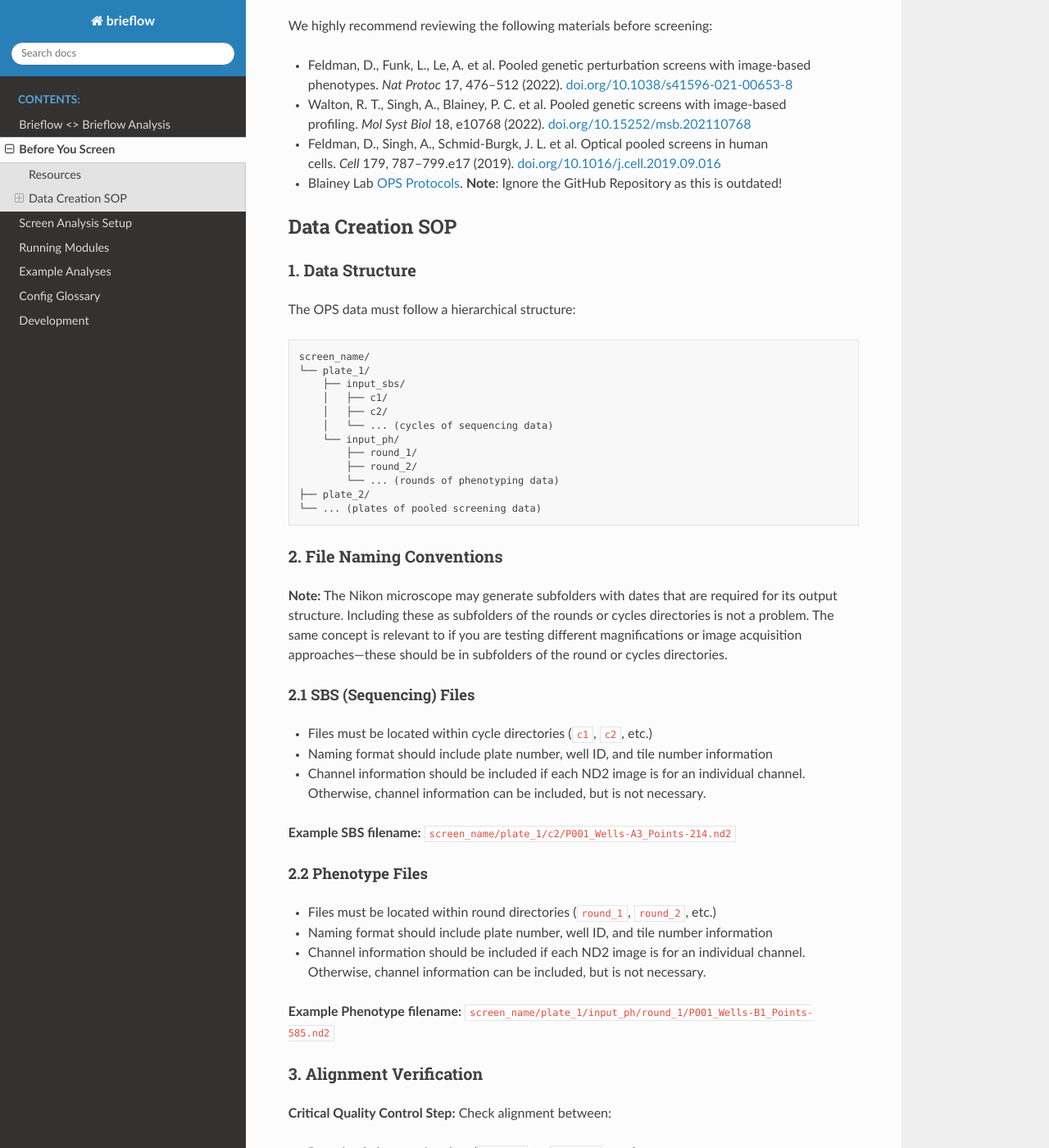
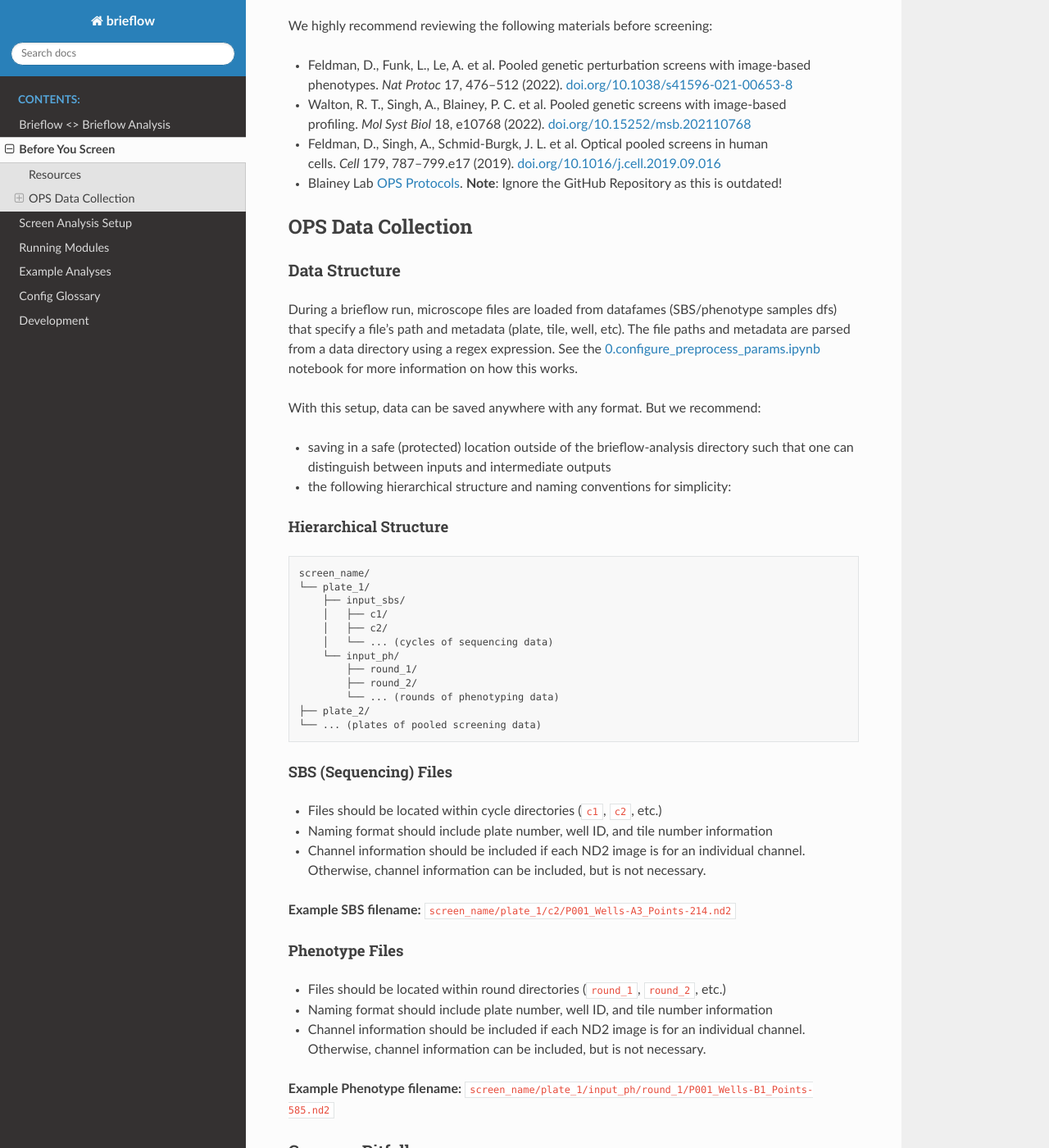
Before and after one commit to cheeseman-lab/brieflow, a Sphinx documentation site: the page built from docs/source/before_you_screen.md, in a window 1280 px wide and 1400 px high, scrolled down 196 px. Shown: the whole window at 82% size. Built offline with Sphinx 7.4.7 and the Read the Docs theme 3.1.0, drawn with Linux system fonts in a browser that asks for light colours; some of the changed text lies outside the part shown.

Commit message:
fix before you screen

````diff
--- a/brieflow_main_env.yml
+++ b/brieflow_main_env.yml
@@ -33,6 +33,7 @@ dependencies:
   - joblib
   - dill
   - xgboost=3.0.0
+  - ruff=0.11.9
   - pip:
       - -e .
       - stardist==0.9.1
--- a/docs/source/before_you_screen.md
+++ b/docs/source/before_you_screen.md
@@ -10,11 +10,19 @@ We highly recommend reviewing the following materials before screening:
 - Blainey Lab [OPS Protocols](https://blainey.mit.edu/protocols/).
 **Note**: Ignore the GitHub Repository as this is outdated!
 
-## Data Creation SOP
+## OPS Data Collection
 
-### 1. Data Structure
+### Data Structure
 
-The OPS data must follow a hierarchical structure:
+During a brieflow run, microscope files are loaded from datafames (SBS/phenotype samples dfs) that specify a file's path and metadata (plate, tile, well, etc).
+The file paths and metadata are parsed from a data directory using a regex expression.
+See the [0.configure_preprocess_params.ipynb](https://github.com/cheeseman-lab/brieflow-analysis/blob/main/analysis/0.configure_preprocess_params.ipynb) notebook for more information on how this works.
+
+With this setup, data can be saved anywhere with any format. But we recommend:
+- saving in a safe (protected) location outside of the brieflow-analysis directory such that one can distinguish between inputs and intermediate outputs
+- the following hierarchical structure and naming conventions for simplicity:
+
+#### Hierarchical Structure
 
 ```
 screen_name/
@@ -31,34 +39,30 @@ screen_name/
 └── ... (plates of pooled screening data)
 ```
 
-### 2. File Naming Conventions
+#### SBS (Sequencing) Files
 
-**Note:** The Nikon microscope may generate subfolders with dates that are required for its output structure. Including these as subfolders of the rounds or cycles directories is not a problem. The same concept is relevant to if you are testing different magnifications or image acquisition approaches—these should be in subfolders of the round or cycles directories.
-
-#### 2.1 SBS (Sequencing) Files
-
-- Files must be located within cycle directories (`c1`, `c2`, etc.)
+- Files should be located within cycle directories (`c1`, `c2`, etc.)
 - Naming format should include plate number, well ID, and tile number information
 - Channel information should be included if each ND2 image is for an individual channel. Otherwise, channel information can be included, but is not necessary.
 
 **Example SBS filename:** `screen_name/plate_1/c2/P001_Wells-A3_Points-214.nd2`
 
-#### 2.2 Phenotype Files
+#### Phenotype Files
 
-- Files must be located within round directories (`round_1`, `round_2`, etc.)
+- Files should be located within round directories (`round_1`, `round_2`, etc.)
 - Naming format should include plate number, well ID, and tile number information
 - Channel information should be included if each ND2 image is for an individual channel. Otherwise, channel information can be included, but is not necessary.
 
 **Example Phenotype filename:** `screen_name/plate_1/input_ph/round_1/P001_Wells-B1_Points-585.nd2`
 
-### 3. Alignment Verification
+### Common Pitfalls
+
+Here are some common pitfalls wtih OPS data collection and how to avoid them.
+
+#### Alignment Verification
 
 **Critical Quality Control Step:** Check alignment between:
 - Rounds of phenotyping data (`round_1` vs. `round_2` vs. …)
 - Cycles of sequencing data for each cycle (`c1` vs. `c2` vs. …)
 
 Alignment verification should be performed before proceeding with downstream analysis. Downstream analysis will be impossible with large spatial shifts in alignment.
-
-### 4. Screen Name and Metadata Tracking
-
-Please inform Matteo Di Bernardo (mdiberna@wi.mit.edu) when you are beginning to acquire a screen. He will provide an appropriate unique screen name and a metadata tracking guide that will be associated with your screen and facilitate downstream analysis.
````
Also changed, not shown: 1 other file.
